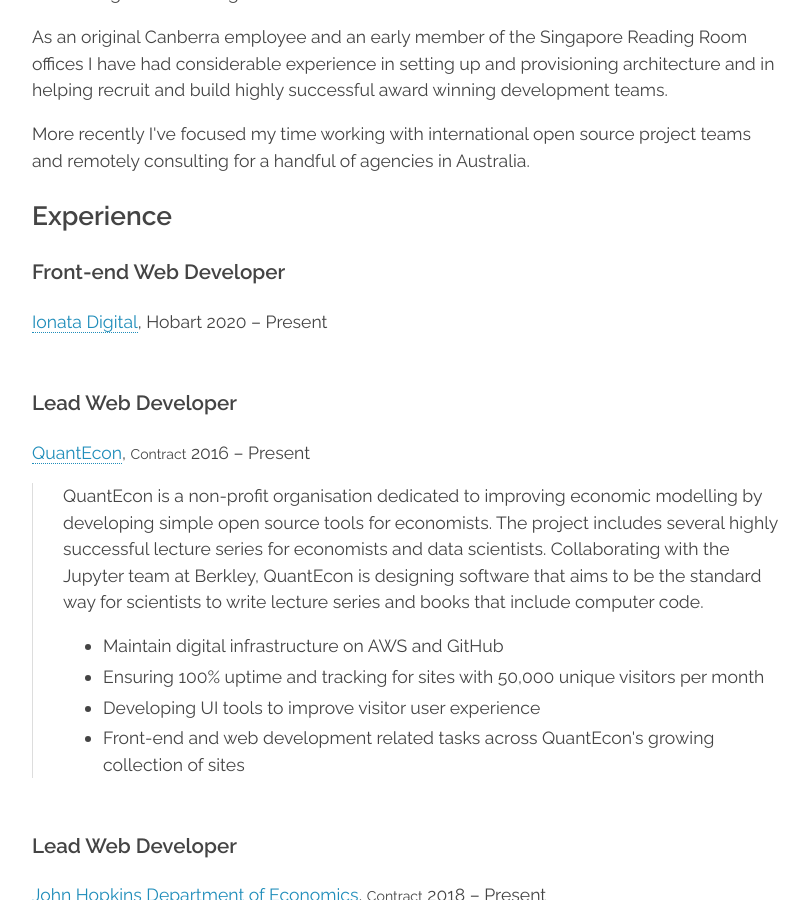
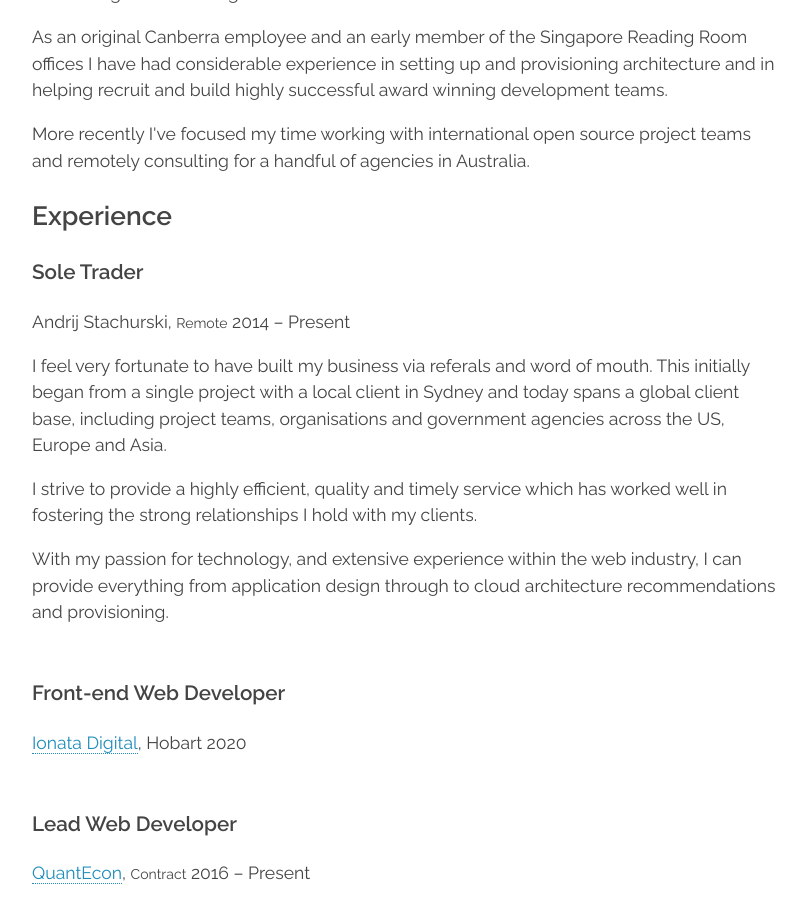
Before and after one commit to DrDrij/drdrij.github.io, a Jekyll site: the page built from pages/cv.html, in a window 1280 px wide and 900 px high, scrolled down 726 px. Shown: the whole window, without its empty margins (233-1042 px from the left). Built offline with Jekyll 4.4.1, drawn with Linux system fonts in a browser that asks for light colours; some web fonts are replaced.

Commit message:
Update CV for 2021

```diff
--- a/pages/cv.html
+++ b/pages/cv.html
@@ -30,9 +30,23 @@
 
 <div class="task">
 
+    <h3>Sole Trader</h3>
+
+    <p class="deets">Andrij Stachurski, <small>Remote</small> 2014 &ndash; Present</p>
+
+    <p>I feel very fortunate to have built my business via referals and word of mouth. This initially began from a single project with a local client in Sydney and today spans a global client base, including project teams, organisations and government agencies across the US, Europe and Asia.</p>
+
+    <p>I strive to provide a highly efficient, quality and timely service which has worked well in fostering the strong relationships I hold with my clients.</p>
+
+    <p>With my passion for technology, and extensive experience within the web industry, I can provide everything from application design through to cloud architecture recommendations and provisioning.</p>
+
+</div>
+
+<div class="task">
+
     <h3>Front-end Web Developer</h3>
 
-    <p class="deets"><a href="https://ionata.com.au/">Ionata Digital</a>, Hobart 2020 &ndash; Present</p>
+    <p class="deets"><a href="https://ionata.com.au/">Ionata Digital</a>, Hobart 2020</p>
 
 </div>
 
```
